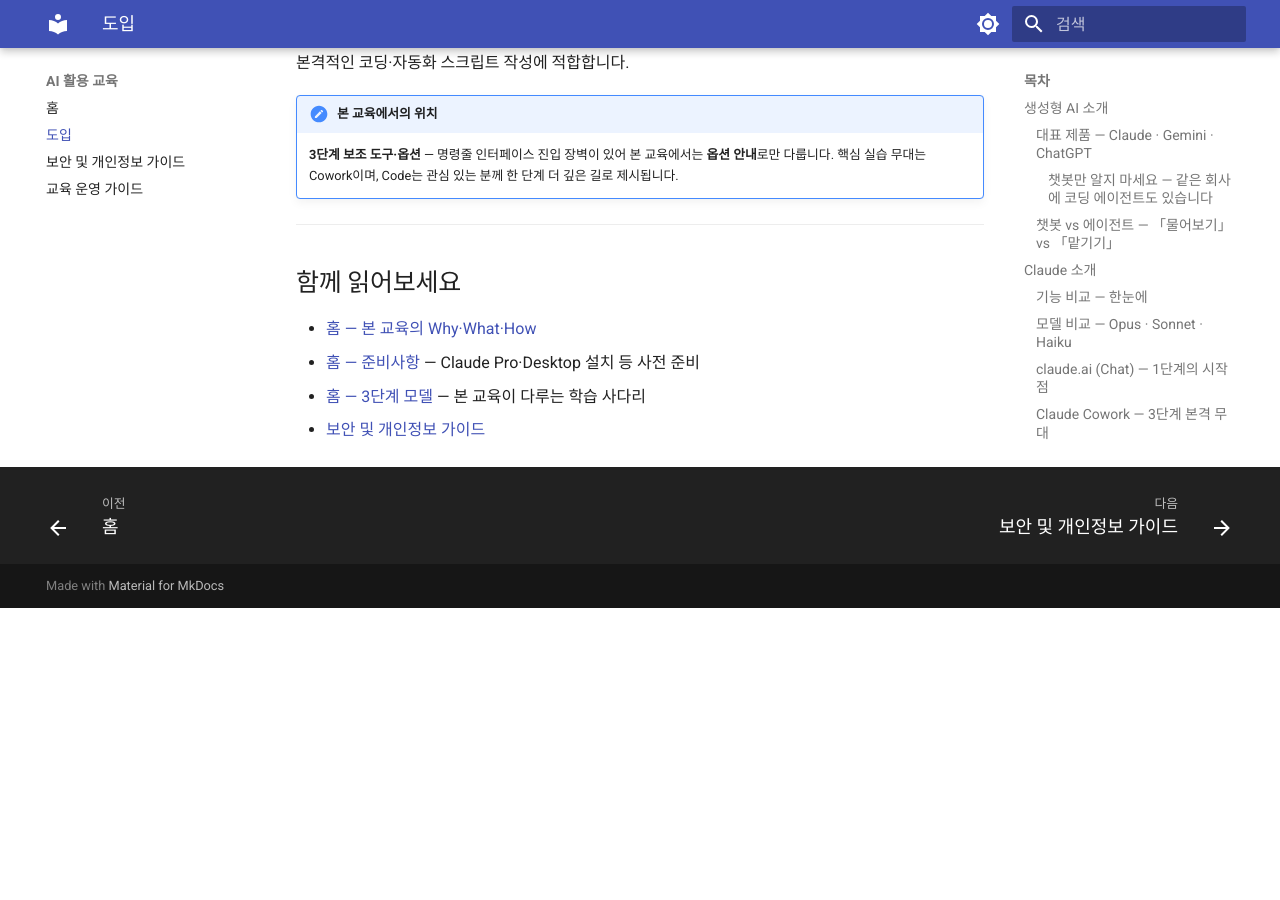
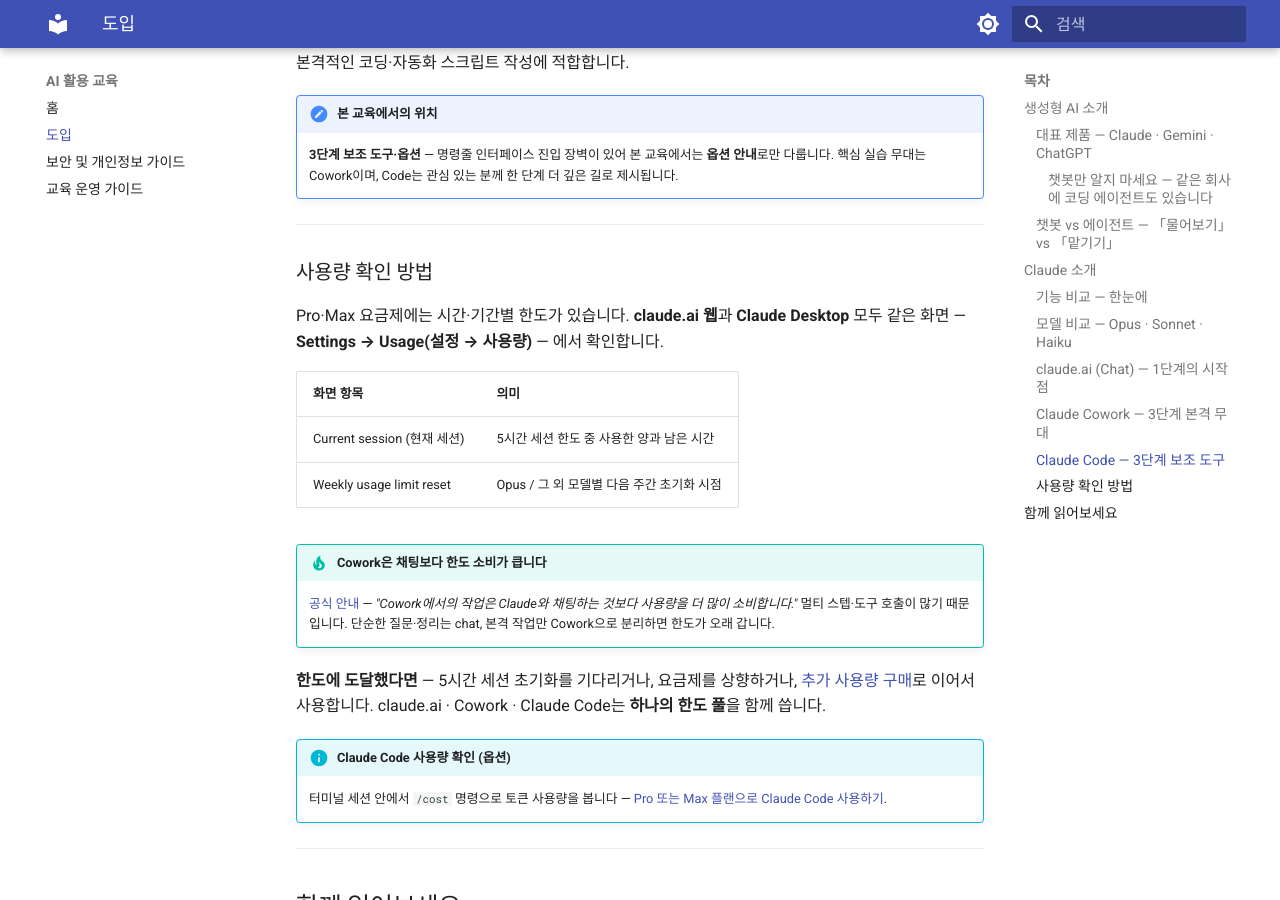
Before and after one commit to scroogy-dev/ai-onboarding, an MkDocs documentation site: the page built from docs/intro.md, in a window 1280 px wide and 900 px high, scrolled down 4582 px. Built offline with MkDocs 1.6.1 and Material for MkDocs 9.7.7, drawn with Linux system fonts in a browser that asks for light colours; before the commit the page ends 5190 px from its top, so only the background shows below that.

Commit message:
docs: 도입 페이지 Claude 사용량 확인 방법 안내 신설 (Task 5) (#25)
- claude.ai 웹·Claude Desktop 공통 경로(Settings → Usage) 명시
- 화면 항목(현재 세션 / 주간 한도 초기화) 표로 정리
- Cowork이 채팅보다 한도 소비가 큼을 공식 인용으로 강조
- 한도 초과 시 다음 행동(세션 대기 / 요금제 상향 / 추가 사용량 구매)
- Claude Code /cost 옵션은 별도 admonition으로 분리(우선순위 차등)
- 외부 docs 링크 4건 모두 ko 경로 (200 응답 확인)

```diff
--- a/docs/intro.md
+++ b/docs/intro.md
@@ -155,6 +155,25 @@
 
 ---
 
+### 사용량 확인 방법 { #claude-usage }
+
+Pro·Max 요금제에는 시간·기간별 한도가 있습니다. **claude.ai 웹**과 **Claude Desktop** 모두 같은 화면 — **Settings → Usage(설정 → 사용량)** — 에서 확인합니다.
+
+| 화면 항목 | 의미 |
+|-----------|------|
+| Current session (현재 세션) | 5시간 세션 한도 중 사용한 양과 남은 시간 |
+| Weekly usage limit reset | Opus / 그 외 모델별 다음 주간 초기화 시점 |
+
+!!! tip "Cowork은 채팅보다 한도 소비가 큽니다"
+    [공식 안내](https://support.claude.com/ko/articles/11647753) — *"Cowork에서의 작업은 Claude와 채팅하는 것보다 사용량을 더 많이 소비합니다."* 멀티 스텝·도구 호출이 많기 때문입니다. 단순한 질문·정리는 chat, 본격 작업만 Cowork으로 분리하면 한도가 오래 갑니다.
+
+**한도에 도달했다면** — 5시간 세션 초기화를 기다리거나, 요금제를 상향하거나, [추가 사용량 구매](https://support.claude.com/ko/articles/12429409)로 이어서 사용합니다. claude.ai · Cowork · Claude Code는 **하나의 한도 풀**을 함께 씁니다.
+
+!!! info "Claude Code 사용량 확인 (옵션)"
+    터미널 세션 안에서 `/cost` 명령으로 토큰 사용량을 봅니다 — [Pro 또는 Max 플랜으로 Claude Code 사용하기](https://support.claude.com/ko/articles/11145838).
+
+---
+
 ## 함께 읽어보세요
 
 - [홈 — 본 교육의 Why·What·How](index.md)
```
Also changed, not shown: .ai/90_issues/active/issue-0025/issue-0025-plan.md (+1 -1 lines), .ai/90_issues/active/issue-0025/issue-0025-summary.md (+5 -5 lines), .ai/99_workspace/notes/issue-0025-research.md (+29 -3 lines).
